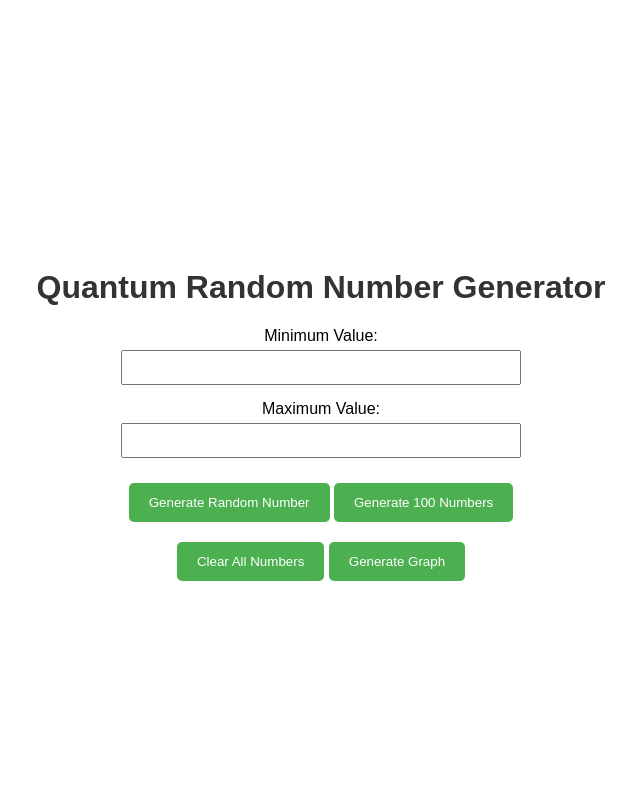
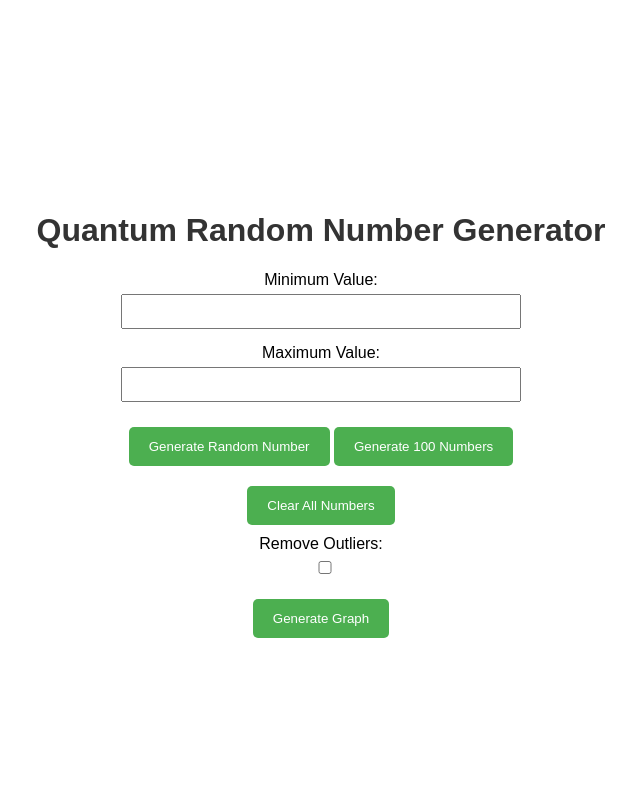
Before and after one commit to Kairos-T/QRNG, a Flask app: page / in a window 1280 px wide. Shown: the top 809 px of the page, without its empty margins (319-959 px from the left). Run offline with Flask 3, Linux system fonts and the light colour scheme.

Commit message:
feat: added data cleaning func (removing outliers)

```diff
--- a/app.py
+++ b/app.py
@@ -3,6 +3,8 @@ from qiskit import QuantumCircuit, Aer, transpile, assemble
 import matplotlib.pyplot as plt
 from io import BytesIO
 import base64
+import numpy as np
+from scipy import stats
 
 app = Flask(__name__)
 
@@ -15,7 +17,8 @@ def generate_random_number(min_value, max_value):
     global total_generated
 
     if min_value > max_value:
-        raise ValueError("Invalid range: Minimum value should be less than or equal to the maximum value")
+        raise ValueError(
+            "Invalid range: Minimum value should be less than or equal to the maximum value")
 
     num_bits = len(bin(max_value)) - 2
 
@@ -24,7 +27,8 @@ def generate_random_number(min_value, max_value):
     circuit.measure(range(num_bits), range(num_bits))
 
     backend = Aer.get_backend('qasm_simulator')
-    result = backend.run(assemble(transpile(circuit, backend=backend))).result()
+    result = backend.run(
+        assemble(transpile(circuit, backend=backend))).result()
     counts = result.get_counts(circuit)
 
     random_number = int(list(counts.keys())[0], 2)
@@ -43,7 +47,8 @@ def generate_numbers(min_value, max_value, num_samples=1):
     global total_generated
 
     if min_value > max_value:
-        raise ValueError("Invalid range: Minimum value should be less than or equal to the maximum value")
+        raise ValueError(
+            "Invalid range: Minimum value should be less than or equal to the maximum value")
 
     num_bits = len(bin(max_value)) - 2
     backend = Aer.get_backend('qasm_simulator')
@@ -55,7 +60,8 @@ def generate_numbers(min_value, max_value, num_samples=1):
         circuit.h(range(num_bits))
         circuit.measure(range(num_bits), range(num_bits))
 
-        result = backend.run(assemble(transpile(circuit, backend=backend))).result()
+        result = backend.run(
+            assemble(transpile(circuit, backend=backend))).result()
         counts = result.get_counts(circuit)
 
         random_number = int(list(counts.keys())[0], 2)
@@ -72,8 +78,27 @@ def generate_numbers(min_value, max_value, num_samples=1):
     return generated_numbers
 
 
-def plot_bar_chart():
-    plt.bar(number_counts.keys(), number_counts.values())
+def remove_outliers(data, z_threshold=3):
+    z_scores = np.abs(stats.zscore(data))
+    outliers = np.where(z_scores > z_threshold)[0]
+    cleaned_data = [data[i] for i in range(len(data)) if i not in outliers]
+    return cleaned_data
+
+
+def plot_bar_chart(remove_outliers_flag=False):
+    global number_counts
+    data_keys = list(number_counts.keys())
+    data_values = list(number_counts.values())
+
+    if remove_outliers_flag:
+        cleaned_data = remove_outliers(data_values)
+        number_counts = {key: value for key,
+                         value in zip(data_keys, cleaned_data)}
+        data_values = cleaned_data
+
+    data_keys = data_keys[:len(data_values)]
+
+    plt.bar(data_keys, data_values)
     plt.xlabel('Number')
     plt.ylabel('Occurrences')
     plt.title('Distribution of Numbers')
@@ -95,7 +120,8 @@ def home():
             min_value = int(request.form['min_value'])
             max_value = int(request.form['max_value'])
             if 'generate_100' in request.form:
-                generated_numbers = generate_numbers(min_value, max_value, num_samples=100)
+                generated_numbers = generate_numbers(
+                    min_value, max_value, num_samples=100)
                 return render_template('index.html', generated_numbers=generated_numbers, number_counts=number_counts, total_generated=total_generated)
             else:
                 random_number = generate_random_number(min_value, max_value)
@@ -110,7 +136,8 @@ def generate_100_numbers_route():
     try:
         min_value = int(request.form['min_value'])
         max_value = int(request.form['max_value'])
-        generated_numbers = generate_numbers(min_value, max_value, num_samples=100)
+        generated_numbers = generate_numbers(
+            min_value, max_value, num_samples=100)
         return render_template('index.html', generated_numbers=generated_numbers, number_counts=number_counts, total_generated=total_generated)
     except ValueError as e:
         return jsonify({'error': str(e)})
@@ -124,9 +151,13 @@ def clear_numbers():
     return render_template('index.html', random_number=None, number_counts=number_counts, total_generated=total_generated)
 
 
-@app.route('/generate_graph')
+@app.route('/generate_graph', methods=['GET', 'POST'])
 def generate_graph():
-    plot = plot_bar_chart()
+    remove_outliers_flag = False
+    if request.method == 'POST' and 'remove_outliers' in request.form:
+        remove_outliers_flag = True
+
+    plot = plot_bar_chart(remove_outliers_flag)
     return render_template('index.html', plot=plot, random_number=None, number_counts=number_counts, total_generated=total_generated)
 
 
--- a/templates/index.html
+++ b/templates/index.html
@@ -40,13 +40,14 @@
       <button type="submit" name="generate_100">Generate 100 Numbers</button>
     </form>
 
-    <form>
-      <a href="{{ url_for('clear_numbers') }}"
-        ><button type="button">Clear All Numbers</button></a
-      >
-      <a href="{{ url_for('generate_graph') }}"
-        ><button type="button">Generate Graph</button></a
-      >
+    <a href="{{ url_for('clear_numbers') }}"
+      ><button type="button">Clear All Numbers</button></a
+    >
+    <form method="post" action="{{ url_for('generate_graph') }}">
+      <label for="remove_outliers">Remove Outliers:</label>
+      <input type="checkbox" name="remove_outliers" value="1" />
+
+      <button type="submit">Generate Graph</button>
     </form>
 
     {% if random_number is not none %}
```
